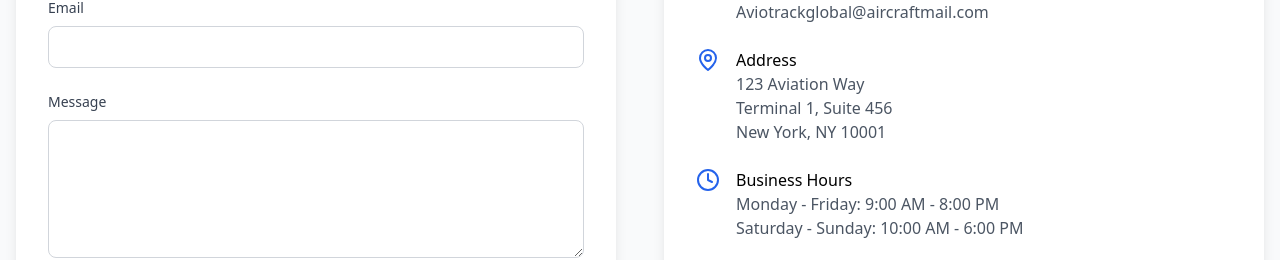
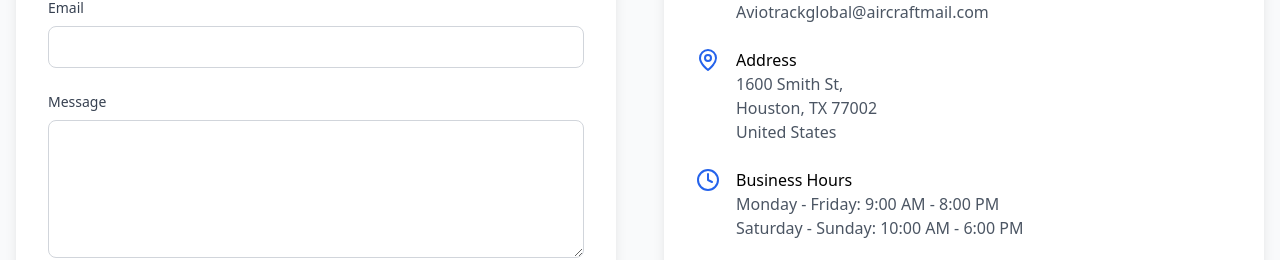
Before and after one commit to ewislla/Aviotrack, a React (Vite) app: page /contact in a window 1280 px wide. Shown: the part 444-704 px from the top of the page. Built offline with nearby package versions, Linux system fonts and the light colour scheme.

Commit message:
contact  us

```diff
--- a/src/pages/ContactUs.tsx
+++ b/src/pages/ContactUs.tsx
@@ -107,7 +107,6 @@ const ContactUs = () => {
                 <div>
                   <p className="font-medium">Phone</p>
                   <p className="text-gray-600">+16824375362 </p>
-
                 </div>
               </div>
               <div className="flex items-start space-x-4">
@@ -117,7 +116,6 @@ const ContactUs = () => {
                   <p className="text-gray-600">
                     Aviotrackglobal@aircraftmail.com
                   </p>
-
                 </div>
               </div>
               <div className="flex items-start space-x-4">
@@ -125,11 +123,11 @@ const ContactUs = () => {
                 <div>
                   <p className="font-medium">Address</p>
                   <p className="text-gray-600">
-                    123 Aviation Way
+                    1600 Smith St,
                     <br />
-                    Terminal 1, Suite 456
+                    Houston, TX 77002
                     <br />
-                    New York, NY 10001
+                    United States
                   </p>
                 </div>
               </div>
```
